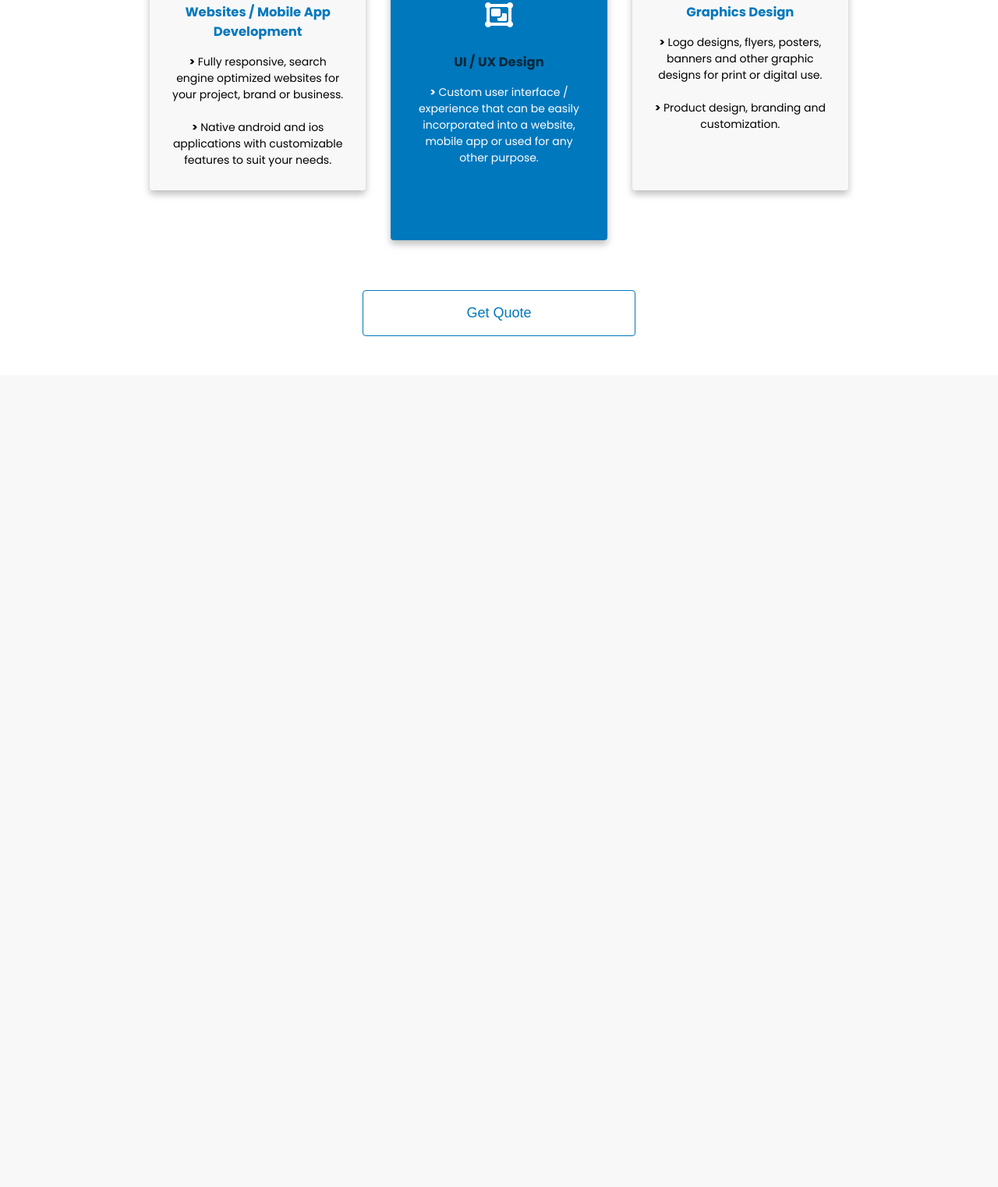
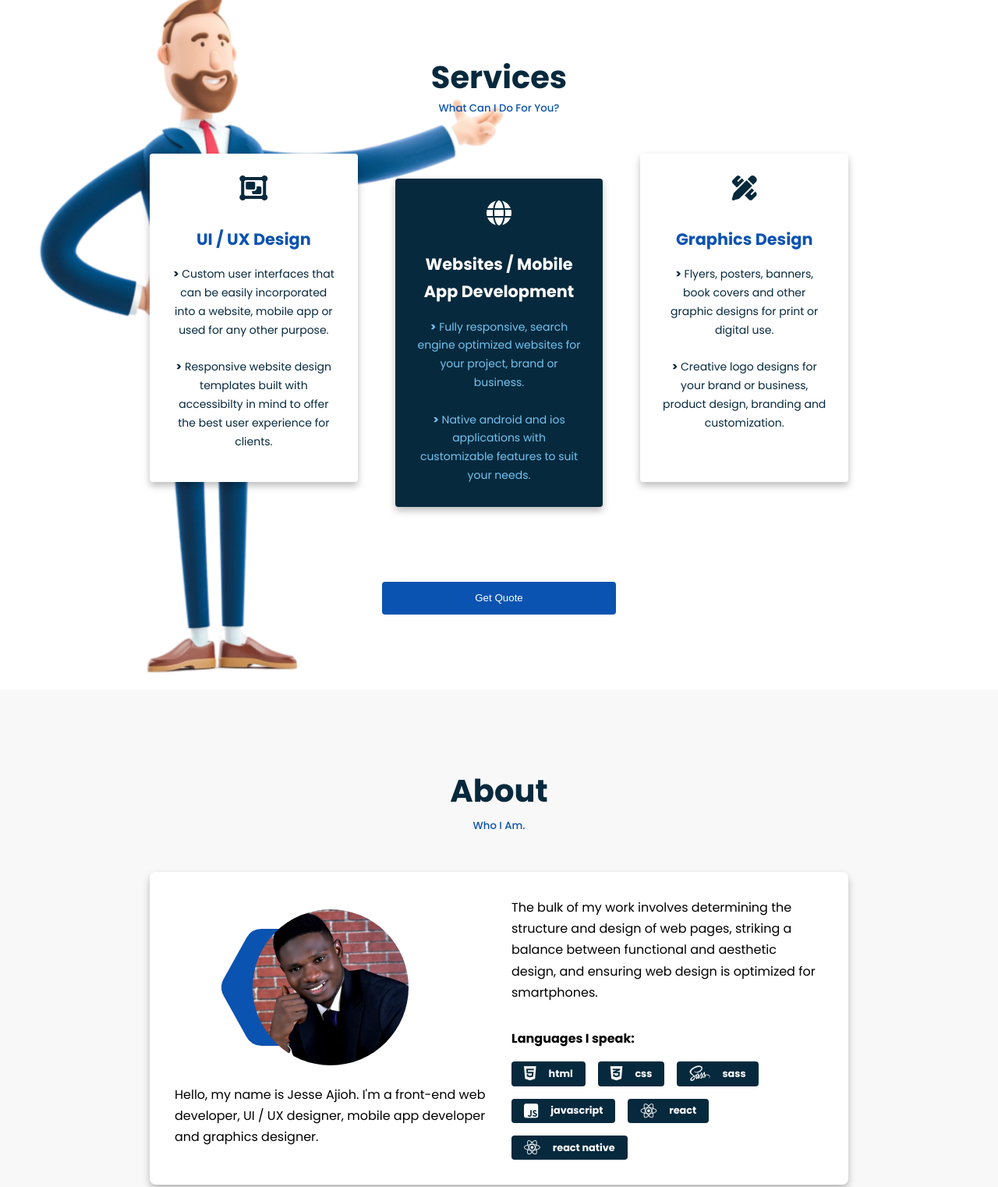
Before and after one commit to ajiohjesse/Jesse-Portfolio, a plain HTML site: page index.html in a window 1280 px wide. Shown: the part 687-2209 px from the top of the page at 78% size. Drawn offline with Linux system fonts and the light colour scheme.

Commit message:
Add about section, create animations for hero and service card.

```diff
--- a/index.html
+++ b/index.html
@@ -51,8 +51,6 @@
     <section class="hero">
       <div class="hero__container">
         <div class="hero__text">
-          <!-- <div class="hero-circle1"></div>
-          <div class="hero-circle2"></div> -->
           <div class="text__slider">
             <div class="slide">
               <h1>Hello, <br/>i'm a front end web developer. </h1>
@@ -75,6 +73,16 @@
       </div>
       <div class="card__container">
         <article class="service__card">
+          <i class="fa-solid fa-object-group"></i>
+          <h3>UI / UX Design</h3>
+          <p>
+            <b>></b> Custom user interfaces that can be easily incorporated
+            into a website, mobile app or used for any other purpose.<br/><br/>
+            <b>></b> Responsive website design templates built with accessibilty in mind
+            to offer the best user experience for clients.
+          </p>
+        </article>
+        <article class="service__card special">
           <i class="fa-solid fa-globe"></i>
           <h3>Websites / Mobile App Development</h3>
           <p><b>></b> Fully responsive, search engine optimized
@@ -83,28 +91,75 @@
             with customizable features to suit your needs.
           </p>
         </article>
-        <article class="service__card special">
-          <i class="fa-solid fa-object-group"></i>
-          <h3>UI / UX Design</h3>
-          <p><b>></b> Custom user interface /
-            experience that can be easily incorporated
-            into a website, mobile app or used for any other purpose.
-          </p>
-        </article>
         <article class="service__card">
           <i class="fa-solid fa-pen-ruler"></i>
           <h3>Graphics Design</h3>
-          <p><b>></b> Logo designs, flyers, posters, banners
+          <p><b>></b> Flyers, posters, banners, book covers
              and other graphic designs for print or digital use.
             <br/><br/>
-            <b>></b> Product design, branding and customization.
+            <b>></b> Creative logo designs for your brand or business, product
+            design, branding and customization.
           </p>
         </article>
       </div>
       <button class="service__btn">Get Quote</button>
     </section>
 
-    <section class="about"></section>
+    <section class="about">
+      <div class="heading">
+        <h2>About</h2>
+        <h5>Who I Am.</h4>
+      </div>
+      <div class="about__container">
+        <div class="about__intro">
+          <div class="about__img__wrapper">
+            <img src="./images/profile.jpg" alt="profile" class="about__img">
+            <svg xmlns="http://www.w3.org/2000/svg" width="434.741" height="407" viewBox="0 0 434.741 407">
+              <path id="Path_11" data-name="Path 11" d="M303.687,0a60,60,0,0,1,52.456,30.872l79.683,143.5a60,60,0,0,1,0,58.255l-79.683,143.5A60,60,0,0,1,303.687,407H148.313a60,60,0,0,1-52.456-30.872l-79.683-143.5a60,60,0,0,1,0-58.255l79.683-143.5A60,60,0,0,1,148.313,0Z" transform="translate(-8.63)" fill="#0b53b1"/>
+            </svg>
+          </div>
+          <p>Hello, my name is Jesse Ajioh. I'm a front-end
+            web developer, UI / UX designer, mobile app
+            developer and graphics designer.</p>
+        </div>
+        <div class="about__text">
+          <p>
+            The bulk of my work involves determining the structure and design of
+            web pages, striking a balance between functional and aesthetic
+            design, and ensuring web design is optimized for smartphones.
+          </p>
+          <div class="languages">
+            <h4 class="lang__heading">Languages I speak:</h4>
+            <div class="wrapper">
+              <article class="language__card">
+                <i class="fa-brands fa-html5"></i>
+                <h4>html</h4>
+              </article>
+              <article class="language__card">
+                <i class="fa-brands fa-css3-alt"></i>
+                <h4>css</h4>
+              </article>
+              <article class="language__card">
+                <i class="fa-brands fa-sass"></i>
+                <h4>sass</h4>
+              </article>
+              <article class="language__card">
+                <i class="fa-brands fa-js-square"></i>
+                <h4>javascript</h4>
+              </article>
+              <article class="language__card">
+                <i class="fa-brands fa-react"></i>
+                <h4>react</h4>
+              </article>
+              <article class="language__card">
+                <i class="fa-brands fa-react"></i>
+                <h4>react native</h4>
+              </article>
+            </div>
+          </div>
+        </div>
+      </div>
+    </section>
     <script src="./javascript/app.js"></script>
   </body>
 </html>
--- a/javascript/app.js
+++ b/javascript/app.js
@@ -1,18 +1,24 @@
 
-const slide = document.querySelector(".slide")
+//=======HERO TEXT SLIDER=======//
+const slide = document.querySelector(".slide");
+if (!document.hidden) {
+  let value = 0;
+  setInterval(() => {
+    if (value < 2) {
+      value++;
+      changeSlide();
+    } else {
+      value = 0;
+      changeSlide();
+    }
+  }, 3000);
 
-let value = 0
+  const changeSlide = () => {
+    slide.style.bottom = `${value}00%`;
+  };
 
-setInterval(() => {
-  if (value < 2) {
-    value++
-    changeSlide()
-  } else {
-    value = 0
-    changeSlide()
-  }
-}, 3000)
-
-const changeSlide = () => {
-  slide.style.bottom = `${value}00%`
+  document.addEventListener("DOMContentLoaded", changeSlide());
+} else {
+  clearInterval()
 }
+//======= END HERO TEXT SLIDER=======//
--- a/styles/style.css
+++ b/styles/style.css
@@ -7,7 +7,8 @@
 }
 
 :root {
-  --primary: #0078bd;
+  --primary: #0b53b1;
+  /* --primary: #0078bd; */
   /* --primary: #5f7fff; */
   --dark: #06293d;
   /* --dark: #263843; */
@@ -142,6 +143,7 @@ li {
   transition: all 300ms ease;
   display: grid;
   place-items: center;
+  font-size: 14px;
 }
 
 .sub-link:hover {
@@ -159,7 +161,7 @@ li {
   padding-left: 3rem;
   display: flex;
   gap: 3rem;
-  height: 420px;
+  height: 600px;
   background-color: var(--grey100);
 }
 
@@ -187,36 +189,24 @@ li {
 .slide {
   position: relative;
   height: 100%;
-  animation: fade-in 500ms ease-in;
   transition: all 800ms ease-in-out;
 }
 
 .slide h1 {
   height: 100%;
+  animation: fade-in 500ms ease-in;
+  cursor: default;
 }
 
 @keyframes fade-in {
   from {
     opacity: 0;
-    transform: scale(0.97);
+    transform: scale(0.5);
   }
   to {
     opacity: 1;
     transform: scale(1);
   }
-}
-
-.slide1 {
-  bottom: 0;
-  animation: fade-in 500ms ease-in;
-}
-.slide2 {
-  bottom: 100%;
-  animation: fade-in 500ms ease-in;
-}
-.slide3 {
-  bottom: 200%;
-  animation: fade-in 500ms ease-in;
 }
 
 .hero__btn {
@@ -245,37 +235,30 @@ li {
   width: 100%;
   height: 100%;
   object-fit: cover;
-  object-position: bottom;
+  object-position: center;
+  position: relative;
+  bottom: 6rem;
+  animation: swing 2s ease infinite alternate-reverse;
 }
 
-.hero-circle1 {
-  width: 270px;
-  height: 270px;
-  background-color: var(--secondary);
-  opacity: 0.1;
-  border-radius: 50%;
-  position: absolute;
-  top: 10px;
-  left: -100px;
-  z-index: -1;
-}
-.hero-circle2 {
-  width: 150px;
-  height: 150px;
-  background-color: var(--primary);
-  opacity: 0.1;
-  border-radius: 50%;
-  position: absolute;
-  bottom: 100px;
-  right: 50px;
-  z-index: -1;
+@keyframes swing {
+  from {
+    transform: rotate(0);
+  }
+  to {
+    transform: rotate(5deg);
+  }
 }
 
 /* =====SERVICES===== */
 .services {
   width: 100%;
   background-color: var(--white);
-  padding: 50px 0;
+  background-image: url(../images/service.webp);
+  background-size: contain;
+  background-repeat: no-repeat;
+  background-position: left;
+  padding: 6rem 0;
   display: flex;
   flex-direction: column;
   justify-content: center;
@@ -284,45 +267,52 @@ li {
 
 .services .heading {
   text-align: center;
+  margin-bottom: 3rem;
 }
-.services .heading h2 {
+.services .heading h2,
+.about .heading h2 {
   color: var(--dark);
-  font-size: 2rem;
+  font-size: 2.5rem;
 }
-.services .heading h5 {
+.services .heading h5,
+.about .heading h5 {
   color: var(--primary);
   text-transform: capitalize;
-  font-weight: 400;
+  font-weight: 500;
 }
 
 .services .card__container {
   display: flex;
   justify-content: center;
-  gap: 2rem;
+  gap: 3rem;
   width: var(--width-lg);
   margin: 0 auto;
 }
 
 .service__card {
-  background-color: var(--grey100);
+  background-color: var(--white);
   box-shadow: var(--shadow-light);
   width: 350px;
   padding: 2em;
   border-radius: 4px;
   text-align: center;
   font-size: 14px;
+  color: var(--dark);
+  line-height: 1.7;
+  animation: fade-in 500ms ease-in;
+  transition: var(--transition);
+  cursor: default;
 }
 
 .service__card.special {
-  background-color: var(--primary);
-  box-shadow: var(--shadow-light);
-  width: 350px;
-  padding: 2em;
-  border-radius: 4px;
-  text-align: center;
+  background-color: var(--dark);
   position: relative;
-  top: 4rem;
-  color: var(--white);
+  top: 2rem;
+  color: rgb(117, 196, 241);
+}
+
+.service__card:hover {
+  transform: scale(1.05);
 }
 
 .service__card .fa-solid {
@@ -338,32 +328,110 @@ li {
 .service__card h3 {
   margin-bottom: 1rem;
   color: var(--primary);
+  font-size: 1.3rem;
 }
 
 .service__card.special h3 {
-  color: var(--dark);
+  color: var(--white);
+  font-size: 1.3rem;
 }
 
 .service__btn {
-  border: 1px solid var(--primary);
-  background-color: transparent;
-  color: var(--primary);
+  background-color: var(--primary);
+  color: var(--white);
+  border: none;
   padding: 1em;
-  width: 350px;
+  width: 300px;
   margin-top: 8rem;
   border-radius: 4px;
-  font-size: 18px;
   cursor: pointer;
   transition: var(--transition);
 }
 
 .service__btn:hover {
-  background-color: var(--primary);
-  color: var(--white);
+  background-color: var(--dark);
 }
 
 /* =====ABOUT====== */
 
 .about {
-  padding-bottom: 2000px;
+  padding: 6rem 0 2000px 0;
+  line-height: 1.7;
 }
+
+.about__container {
+  width: var(--width-lg);
+  height: 100%;
+  margin: 1rem auto;
+  display: grid;
+  grid-template-columns: 1fr 1fr;
+  gap: 2rem;
+  background-color: var(--white);
+  padding: 2rem;
+  border-radius: 8px;
+  box-shadow: var(--shadow-light);
+}
+
+.about__intro {
+  display: flex;
+  flex-direction: column;
+  align-items: center;
+  justify-content: center;
+  gap: 1.5rem;
+}
+
+.about__img__wrapper {
+  width: 200px;
+  height: 200px;
+  display: grid;
+  place-items: center;
+  position: relative;
+}
+
+.about__img {
+  width: 100%;
+  height: 100%;
+  object-fit: cover;
+  border-radius: 50%;
+  z-index: 1;
+}
+
+.about__img__wrapper svg {
+  position: absolute;
+  top: 50%;
+  left: -20%;
+  transform: translateY(-50%);
+  width: 80%;
+  height: 80%;
+}
+
+.about .heading {
+  text-align: center;
+  margin-bottom: 3rem;
+}
+
+.lang__heading {
+  margin-top: 2rem;
+}
+
+.languages .wrapper {
+  display: flex;
+  gap: 1rem;
+  flex-wrap: wrap;
+  margin-top: 1rem;
+}
+
+.language__card {
+  display: flex;
+  align-items: center;
+  gap: 1rem;
+  background-color: var(--dark);
+  padding: 0.3rem 1rem;
+  border-radius: 4px;
+  color: var(--white);
+  font-size: 0.8rem;
+}
+
+.language__card i {
+  font-size: 1.3rem;
+}
```
Also changed, not shown: images/about.webp (added), images/service.webp (added), images/writeup.jpg (added).
